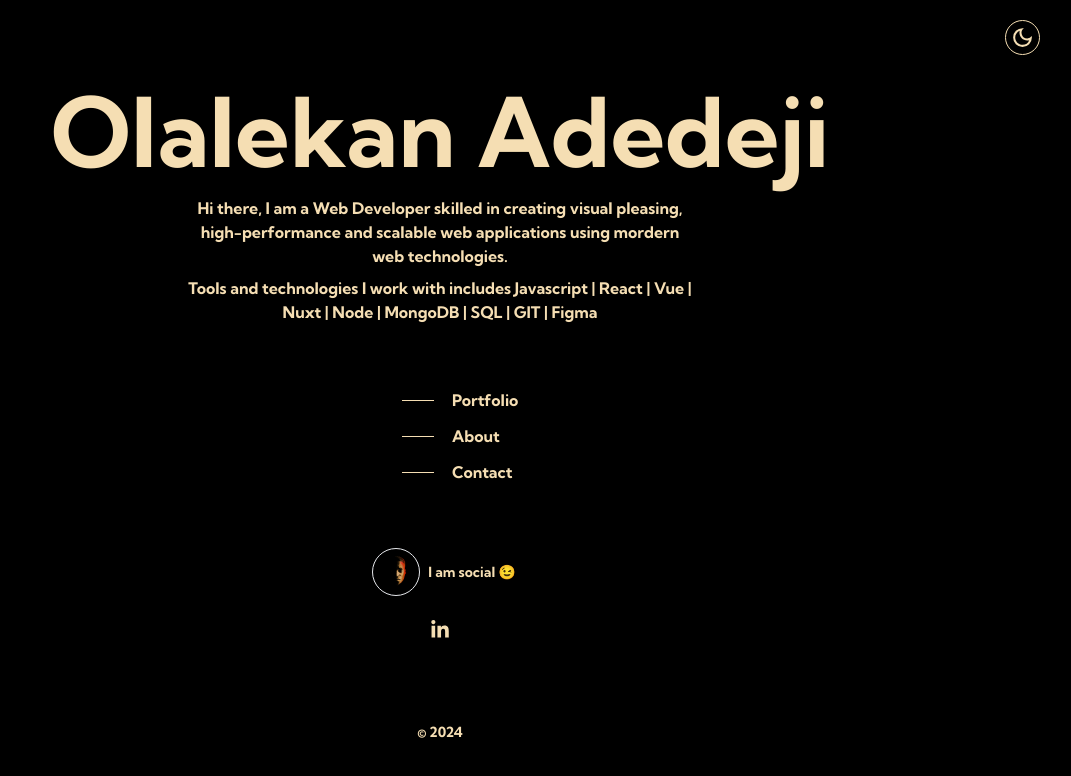
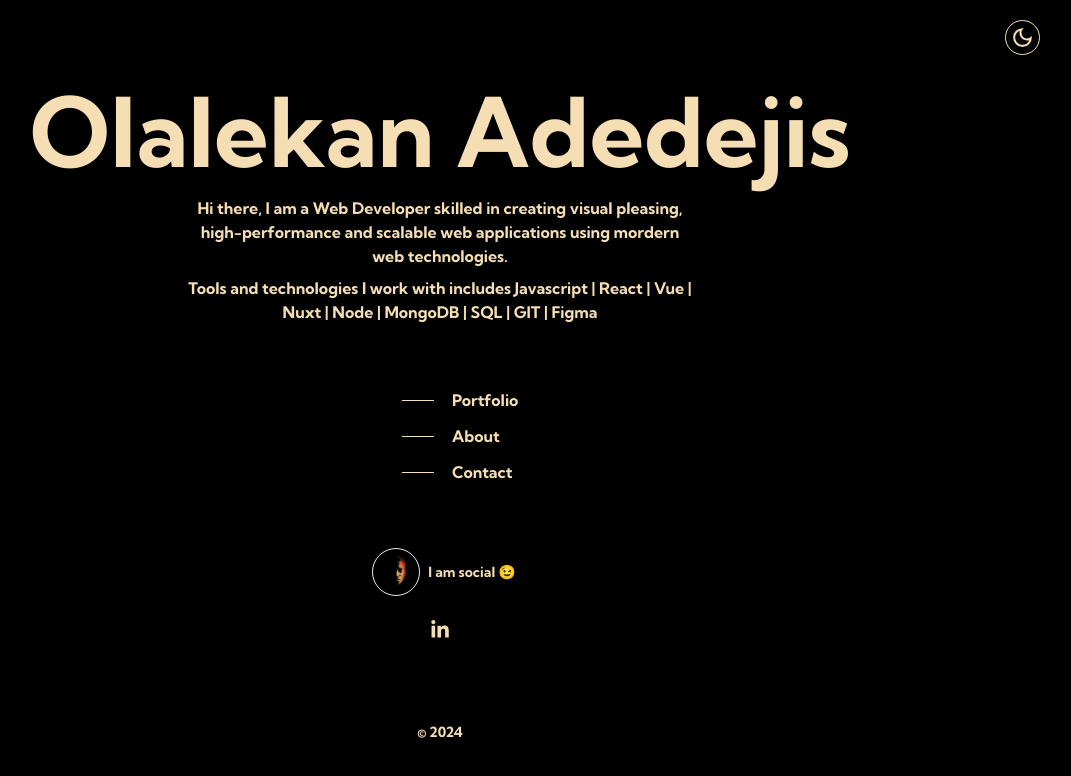
Before and after one commit to mykedee/portfolio-v1, a React (Create React App) app: page / in a window 1280 px wide. Shown: the top 776 px of the page, without its empty margins (200-1271 px from the left). Built offline with nearby package versions, Linux system fonts and the light colour scheme; some icons are missing.

Commit message:
initial commit

```diff
--- a/src/screens/HomeScreen.js
+++ b/src/screens/HomeScreen.js
@@ -77,7 +77,7 @@ const HomeScreen = (props) => {
 					<div className="flex md:flex-row justify-center items-center flex-col">
 						<div className="w-5/6 md:w-4/6 mx-auto my-1 ">
 							<h1 className="font-bold text-4xl md:text-6xl text-center lg:text-8xl my-4 lg:w-full">
-								Olalekan Adedeji
+								Olalekan Adedejis
 							</h1>
 							<p className="text-left w-full lg:w-3/5 mx-auto md:text-center text-base font-light my-2">
 								Hi there, I am a Web Developer skilled in creating visual
```
